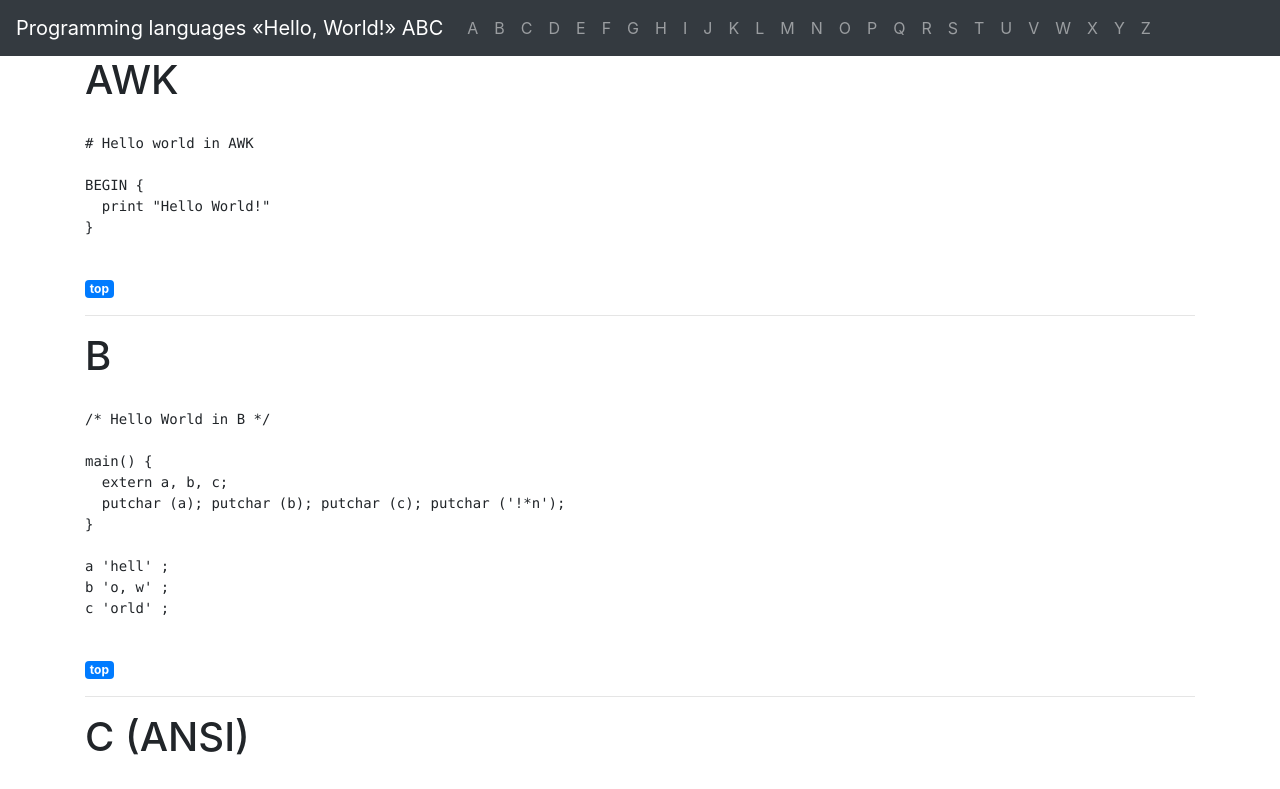
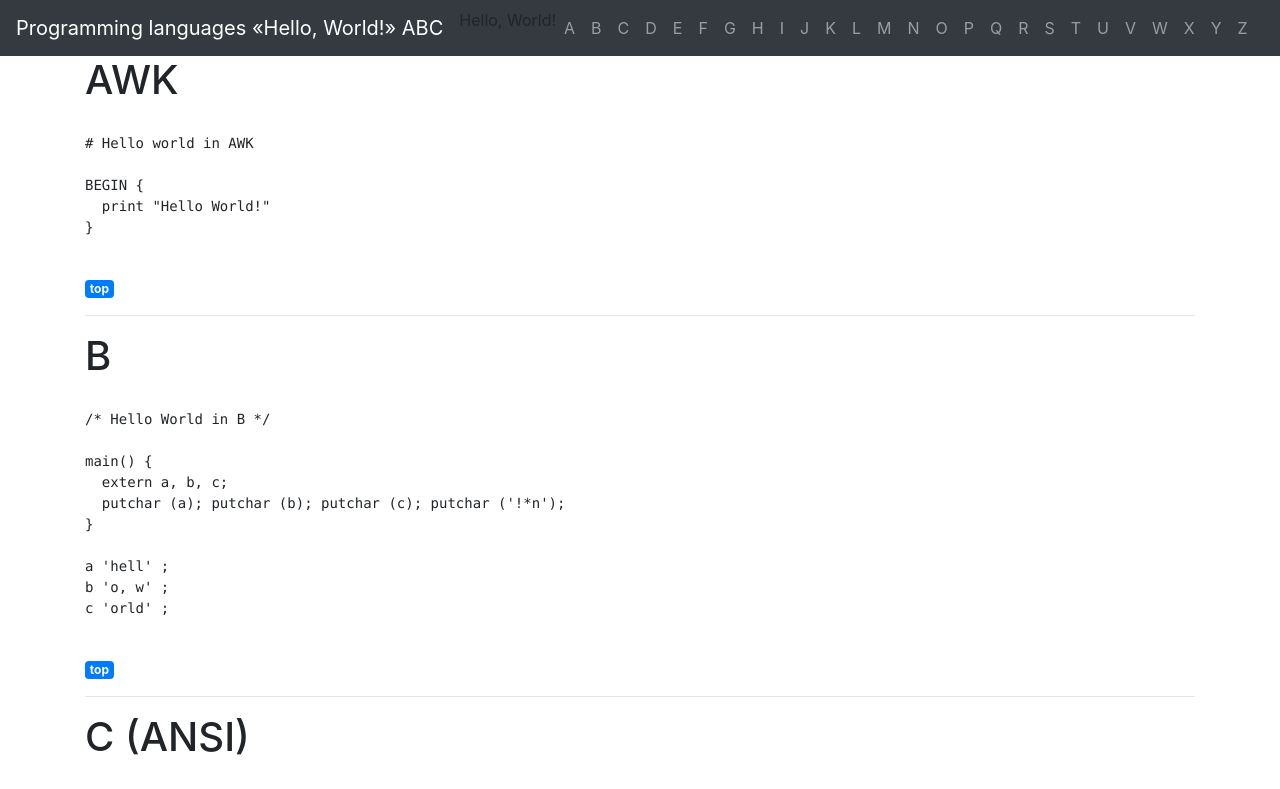
Before and after one commit to thom/aws-devops-jenkins, a plain HTML site: page app/index.html in a window 1280 px wide. Shown: the top 789 px of the page. Drawn offline with nearby package versions, Linux system fonts and the light colour scheme.

Commit message:
Add error to webpage to show linting works in Jenkins

```diff
--- a/app/index.html
+++ b/app/index.html
@@ -26,6 +26,7 @@
 
     <div class="collapse navbar-collapse" id="navbarSupportedContent">
       <ul class="navbar-nav mr-auto">
+        <li>Hello, World!
         <li class="nav-item">
           <a class="nav-link" href="#A">A</a>
         </li>
@@ -104,7 +105,6 @@
         <li class="nav-item">
           <a class="nav-link" href="#Z">Z</a>
         </li>
-
       </ul>
     </div>
   </nav>
```
